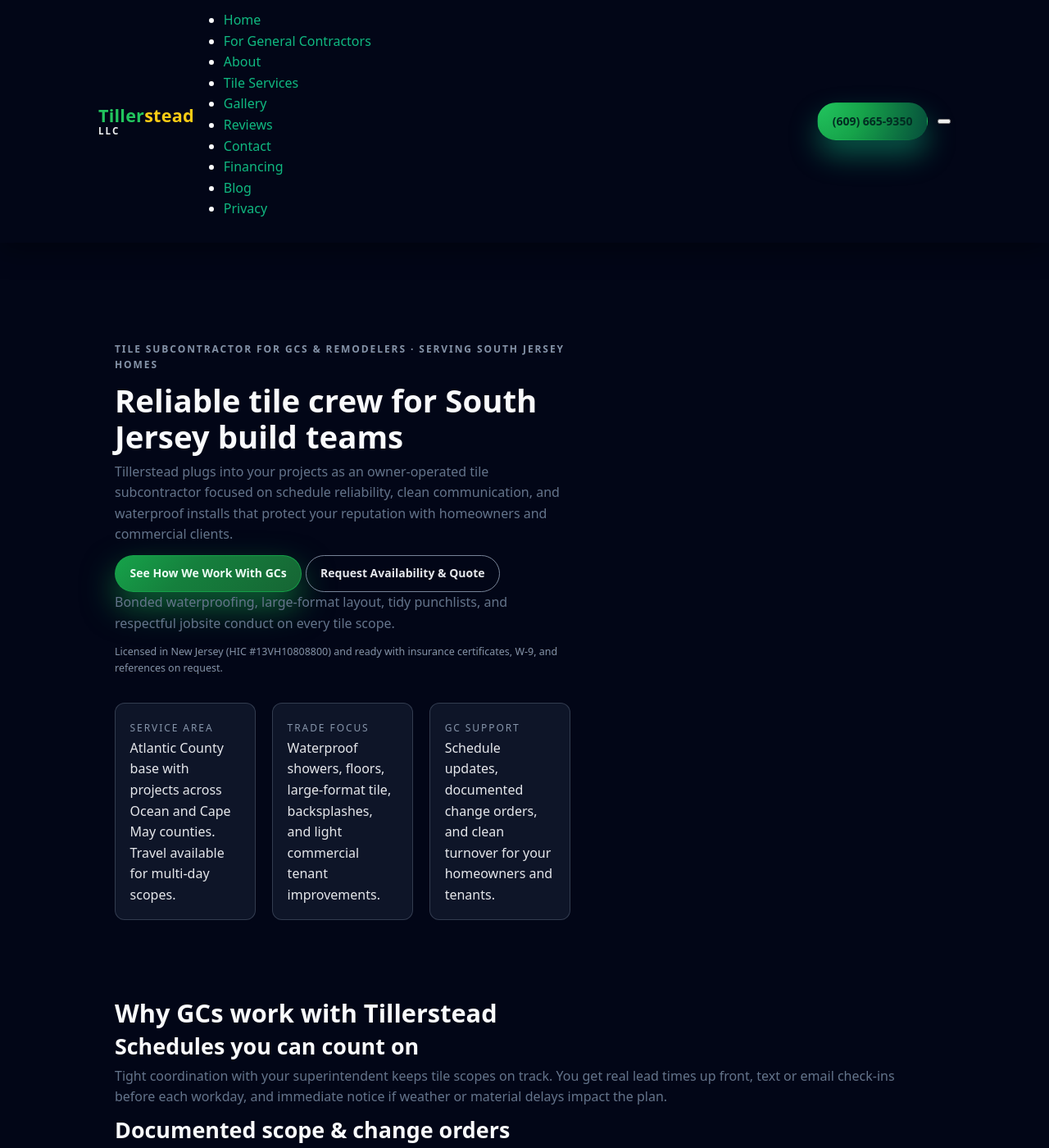
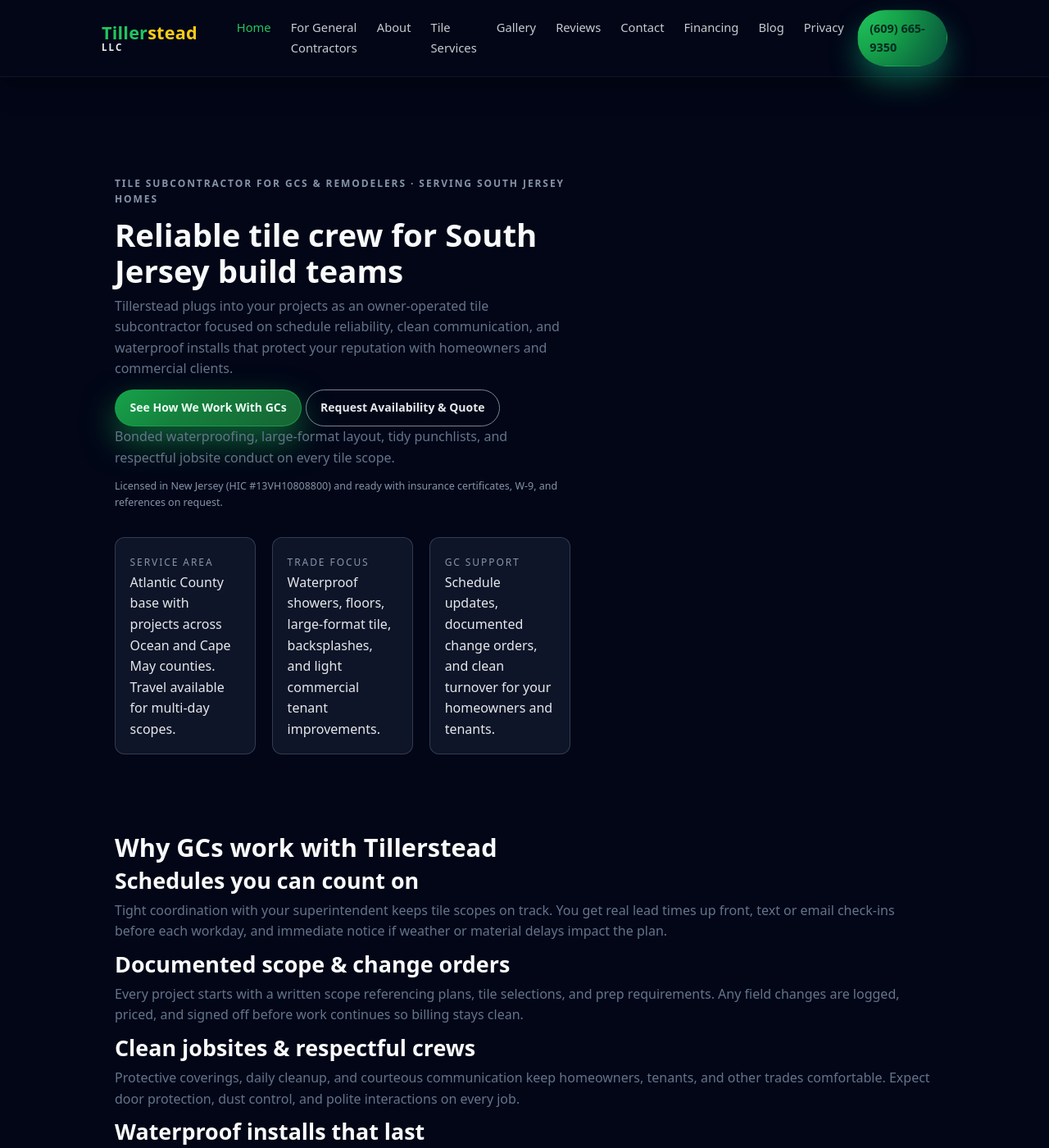
Before and after one commit to XTX33/Tillerstead-site, a Jekyll site: the page built from index.html, in a window 1280 px wide and 1400 px high. Shown: the whole window at 82% size. Built offline with Jekyll 4.4.1, drawn with Linux system fonts in a browser that asks for light colours.

Commit message:
Update theme.css

```diff
--- a/assets/css/theme.css
+++ b/assets/css/theme.css
@@ -1045,3 +1045,184 @@ textarea::placeholder {
   font-size: 0.78rem;
   color: rgba(100, 116, 139, 0.95);
 }
+/* ============================================
+   Header & Navigation
+   ============================================ */
+
+.site-header {
+  position: sticky;
+  top: 0;
+  z-index: 40;
+  background: #020617;
+  border-bottom: 1px solid rgba(15, 23, 42, 0.95);
+}
+
+.site-header-inner {
+  max-width: var(--ts-shell-width, 1120px);
+  margin-inline: auto;
+  padding: 0.75rem 1.5rem;
+  display: flex;
+  align-items: center;
+  gap: 1rem;
+}
+
+/* Logo */
+.site-logo {
+  text-decoration: none;
+}
+
+/* desktop: nav inline, burger hidden */
+.site-nav {
+  margin-left: 2rem;
+}
+
+.site-menu {
+  list-style: none;
+  margin: 0;
+  padding: 0;
+  display: flex;
+  gap: 1.5rem;
+}
+
+.site-menu a {
+  text-decoration: none;
+  font-size: 0.92rem;
+  font-weight: 500;
+  color: rgba(209, 213, 219, 0.95);
+}
+
+.site-menu a[aria-current="page"] {
+  color: #22c55e;
+}
+
+.site-menu a:hover,
+.site-menu a:focus-visible {
+  color: #f9fafb;
+}
+
+/* header actions */
+.site-header-actions {
+  margin-left: auto;
+  display: flex;
+  align-items: center;
+  gap: 0.75rem;
+}
+
+.call-btn.btn {
+  padding-inline: 0.9rem;
+  font-size: 0.9rem;
+}
+
+/* nav toggle base */
+.nav-toggle {
+  display: none; /* hidden on desktop */
+  flex-direction: column;
+  align-items: center;
+  justify-content: center;
+  gap: 4px;
+  width: 42px;
+  height: 42px;
+  padding: 0;
+  border-radius: 999px;
+  border: 1px solid rgba(148, 163, 184, 0.6);
+  background: rgba(15, 23, 42, 0.95);
+  color: #f9fafb;
+  cursor: pointer;
+  transition: background-color 0.2s ease, border-color 0.2s ease;
+}
+
+.nav-toggle:hover,
+.nav-toggle:focus-visible {
+  background: rgba(30, 64, 175, 0.9);
+  border-color: rgba(191, 219, 254, 0.9);
+}
+
+.nav-toggle-bar {
+  width: 20px;
+  height: 2.5px;
+  border-radius: 999px;
+  background: currentColor;
+  display: block;
+  transition: transform 0.22s ease, opacity 0.22s ease;
+}
+
+/* hamburger → X when open */
+.nav-toggle[aria-expanded="true"] .nav-toggle-bar:nth-child(1) {
+  transform: translateY(6px) rotate(45deg);
+}
+
+.nav-toggle[aria-expanded="true"] .nav-toggle-bar:nth-child(2) {
+  opacity: 0;
+}
+
+.nav-toggle[aria-expanded="true"] .nav-toggle-bar:nth-child(3) {
+  transform: translateY(-6px) rotate(-45deg);
+}
+
+/* ============================================
+   Mobile nav overlay
+   ============================================ */
+@media (max-width: 900px) {
+  .site-header-inner {
+    padding-inline: 1.1rem;
+  }
+
+  .site-nav {
+    /* hidden by default; becomes overlay */
+    position: fixed;
+    inset: 0;
+    padding: 4.5rem 1.5rem 2.5rem;
+    background: rgba(15, 23, 42, 0.97);
+    opacity: 0;
+    transform: translateY(-8px);
+    pointer-events: none;
+    transition: opacity 0.22s ease, transform 0.22s ease;
+    z-index: 45;
+  }
+
+  .site-nav.is-open {
+    opacity: 1;
+    transform: translateY(0);
+    pointer-events: auto;
+  }
+
+  .site-menu {
+    flex-direction: column;
+    align-items: flex-start;
+    gap: 1.25rem;
+  }
+
+  .site-menu a {
+    font-size: 1.15rem;
+    font-weight: 500;
+  }
+
+  .site-header-actions .call-btn.btn {
+    display: none; /* hide call button in tight mobile header */
+  }
+
+  .nav-toggle {
+    display: inline-flex;
+  }
+
+  body.nav-open {
+    overflow: hidden;
+  }
+}
+
+/* ============================================
+   Desktop-only tweaks
+   ============================================ */
+@media (min-width: 901px) {
+  .site-nav {
+    position: static;
+    opacity: 1;
+    transform: none;
+    pointer-events: auto;
+    background: transparent;
+  }
+
+  .site-header {
+    position: sticky;
+  }
+}
```
